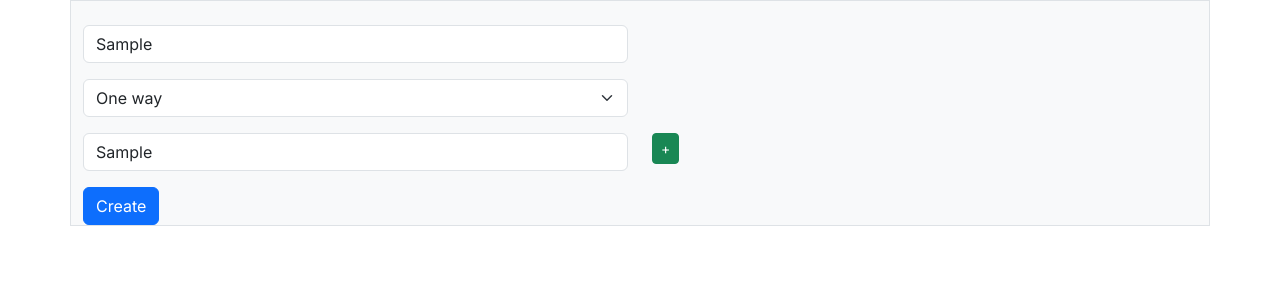
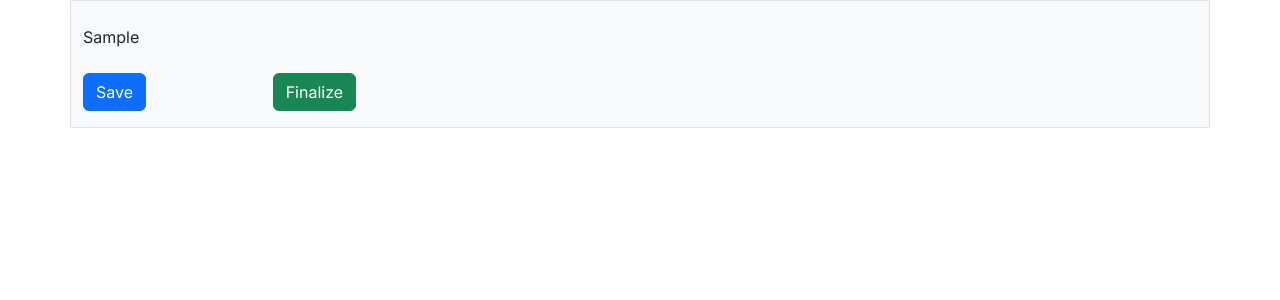
Before and after one commit to jorgechavez77/football-webapp, a Next.js app: page / in a window 1280 px wide. Both pictures are taken after typing "Sample", "Sample" into the empty fields and a click on the button "Create". Shown: the top 300 px of the page. Built offline with nearby package versions, Linux system fonts and the light colour scheme.

Commit message:
Add new event component

```diff
--- a/package.json
+++ b/package.json
@@ -10,12 +10,14 @@
   },
   "dependencies": {
     "bootstrap": "^5.3.2",
+    "lodash": "^4.17.21",
     "next": "13.5.6",
     "react": "^18.2.0",
     "react-dom": "^18.2.0",
     "reactstrap": "^9.2.0"
   },
   "devDependencies": {
+    "@types/lodash": "^4.14.202",
     "@types/node": "^20",
     "@types/react": "^18",
     "@types/react-dom": "^18",
--- a/src/app/layout.tsx
+++ b/src/app/layout.tsx
@@ -6,8 +6,8 @@ import 'bootstrap/dist/css/bootstrap.min.css'
 const inter = Inter({ subsets: ['latin'] })
 
 export const metadata: Metadata = {
-  title: 'Create Next App',
-  description: 'Generated by create next app',
+  title: 'Football Tournament WebApp',
+  description: 'Football Tournament WebApp',
 }
 
 export default function RootLayout({ children }: { children: React.ReactNode }) {
--- a/src/component/Base.tsx
+++ b/src/component/Base.tsx
@@ -1,13 +1,16 @@
-import { Button, Container } from 'reactstrap'
-import Tournament from './Tournament'
+import { Container } from 'reactstrap'
+import TournamentComponent from './TournamentComponent'
+import EventComponent from './EventComponent'
+import { useState } from 'react'
 
 export default function Base() {
+  const [tournament, setTournament] = useState<Tournament>()
+
   return (
     <div>
-      <Container className="bg-light border">
-        {/* <Button color="success">Continue</Button>{" "}
-        <Button color="primary">New</Button> */}
-        <Tournament />
+      <Container className="bg-light border" fluid='sm'>
+        {!!!tournament && <TournamentComponent setTournament={setTournament} />}
+        {!!tournament && <EventComponent tournament={tournament} />}
       </Container>
     </div>
   )
--- /dev/null
+++ b/src/component/EventComponent.tsx
@@ -0,0 +1,101 @@
+import React, { FormEvent, useState } from 'react'
+import { Button, Col, Container, Form, FormGroup, Input, Label, Row } from 'reactstrap'
+import shuffle from 'lodash/shuffle'
+
+type Props = {
+  tournament: Tournament
+}
+
+const sortMatches = (teams: string[]) => {
+  const _teams = structuredClone(teams)
+  const shuffledTeams = shuffle(_teams)
+  const matches: Match[] = []
+  shuffledTeams.forEach((teamA) => {
+    shuffledTeams.forEach((teamB) => {
+      if (teamA != teamB) {
+        const match: Match = {
+          local: { name: teamA, goals: 0 },
+          visitor: { name: teamB, goals: 0 },
+        }
+        matches.push(match)
+      }
+    })
+  })
+  return matches
+}
+
+export default function EventComponent({ tournament: { name, teams } }: Props) {
+  const [matches, setMatches] = useState<Match[]>(() => sortMatches(teams))
+
+  const handleChange = (value: string, matchIndex: number, isLocal: boolean) => {
+    // console.log({ value, matchIndex, isLocal })
+    const _matches = structuredClone(matches)
+
+    // console.log(_matches[matchIndex])
+
+    const match = _matches[matchIndex]
+    if (isLocal) {
+      match.local.goals = value as any
+    } else {
+      match.visitor.goals = value as any
+    }
+
+    setMatches(_matches)
+  }
+
+  const handleSave = (event: FormEvent) => {
+    // event.preventDefault()
+    // console.log(matches)
+  }
+
+  return (
+    <div>
+      <br />
+      <Form>
+        <FormGroup>
+          <Label>{name}</Label>
+        </FormGroup>
+        {matches.map((match, matchIndex) => (
+          <FormGroup row key={matchIndex}>
+            <Row>
+              <Col md="2">
+                <Input value={match.local.name} readOnly={true} />
+              </Col>
+              <Col md="1">
+                <Input
+                  type="number"
+                  value={match.local.goals}
+                  onChange={(e) => handleChange(e.target.value, matchIndex, true)}
+                />
+              </Col>
+            </Row>
+            <Row>
+              <Col md="2">
+                <Input value={match.visitor.name} readOnly={true} />
+              </Col>
+              <Col md="1">
+                <Input
+                  type="number"
+                  value={match.visitor.goals}
+                  onChange={(e) => handleChange(e.target.value, matchIndex, false)}
+                />
+              </Col>
+            </Row>
+          </FormGroup>
+        ))}
+        <FormGroup>
+          <Row>
+            <Col md="2">
+              <Button color="primary" onClick={handleSave}>
+                Save
+              </Button>
+            </Col>
+            <Col md="2">
+              <Button color="success">Finalize</Button>
+            </Col>
+          </Row>
+        </FormGroup>
+      </Form>
+    </div>
+  )
+}
--- a/src/component/Tournament.tsx
+++ b/src/component/TournamentComponent.tsx
@@ -1,7 +1,11 @@
-import { Button, Form, FormGroup, Input, Label, Col } from 'reactstrap'
-import { useState } from 'react'
+import { Button, Form, FormGroup, Input, Col } from 'reactstrap'
+import { FormEvent, useState } from 'react'
 
-export default function Tournament() {
+type Props = {
+  setTournament: any
+}
+
+export default function TournamentComponent({ setTournament }: Props) {
   const [name, setName] = useState('')
   const [team, setTeam] = useState('')
   const [teams, setTeams] = useState<string[]>([])
@@ -11,35 +15,27 @@ export default function Tournament() {
     teams.push(team)
     setTeams(teams)
     setTeam('')
-    console.log(teams)
   }
 
-  const handleSubmit = (e: any) => {
-    e.preventDefault()
+  const handleSubmit = (event: FormEvent) => {
+    event.preventDefault()
     const tournament: Tournament = {
       name,
       typeOfEvent,
       teams,
     }
-    console.log(tournament)
+    setTournament(tournament)
   }
 
   const handleRemove = (index: any) => {
     setTeams(teams.filter((e, i) => i != index))
   }
 
-  // const handleChangeTeam = (index: number, value: string) => {
-  //   teams[index] = value
-  //   setTeams(teams)
-  //   console.log(teams)
-  // }
-
   return (
     <div>
       <br />
       <Form onSubmit={handleSubmit}>
         <FormGroup row>
-          {/* <Label sm={2}>Name:</Label> */}
           <Col>
             <Input value={name} onChange={(e) => setName(e.target.value)} placeholder="Name"></Input>
           </Col>
```
Also changed, not shown: etc/examples/example.json (added, +40 -0 lines), src/component/types.ts (+25 -0 lines), 2 other files (tests, documents, lock files or other folders).
